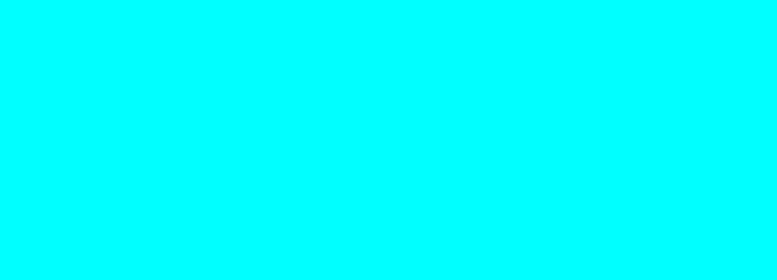
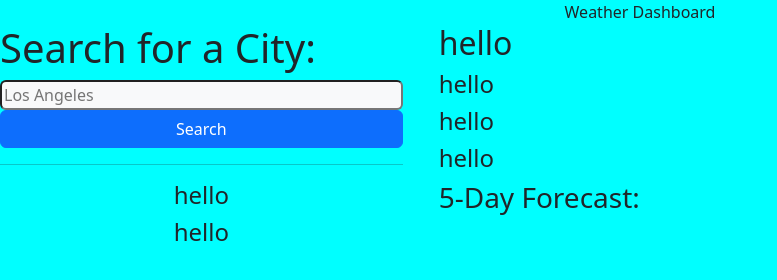
Before and after one commit to joshualam071522/weather-dashboard, a plain HTML site: page index.html in a window 1280 px wide. Shown: the whole page, without its empty margins (0-777 px from the left). Drawn offline with nearby package versions, Linux system fonts and the light colour scheme.

Commit message:
added basic layout html

```diff
--- a/index.html
+++ b/index.html
@@ -7,7 +7,35 @@
     <link rel="stylesheet" href="https://cdn.jsdelivr.net/npm/bootstrap@5.3.0-alpha3/dist/css/bootstrap.min.css">
     <link rel="stylesheet" href="assets/css/style.css">
 </head>
-<body>
+<body class="text-justify">
+    <nav class="text-center">Weather Dashboard</nav>
+    <section class="d-flex w-100 h-100 row">
+        <div class="col-4">
+            <h1>Search for a City:</h1>
+            <input class="rounded bg-light w-100" type="text" name="search" id="search" placeholder="Los Angeles">
+            <button class="btn btn-primary w-100" type="submit">Search</button>
+            <hr>
+            <div class="container-fluid text-center">
+                <h4>hello</h4>
+            </div>
+            <div class="container-fluid text-center">
+                <h4>hello</h4>
+            </div>
+        </div>
+        <div class="col-8">
+            <div class="container-fluid">
+                <h2 id="city">hello</h2>
+                <h4 id="temperature">hello</h4>
+                <h4 id="wind">hello</h4>
+                <h4 id="humidity">hello</h4>
+            </div>
+            <div id="forecast" class="container-fluid h-50">
+                <h3>5-Day Forecast:</h3>
+            </div>
+
+        </div>
+
+    </section>
     <script src="https://cdn.jsdelivr.net/npm/bootstrap@5.3.0-alpha3/dist/js/bootstrap.bundle.min.js"></script>
     <script src="assets/js/script.js"></script>
 </body>
```
